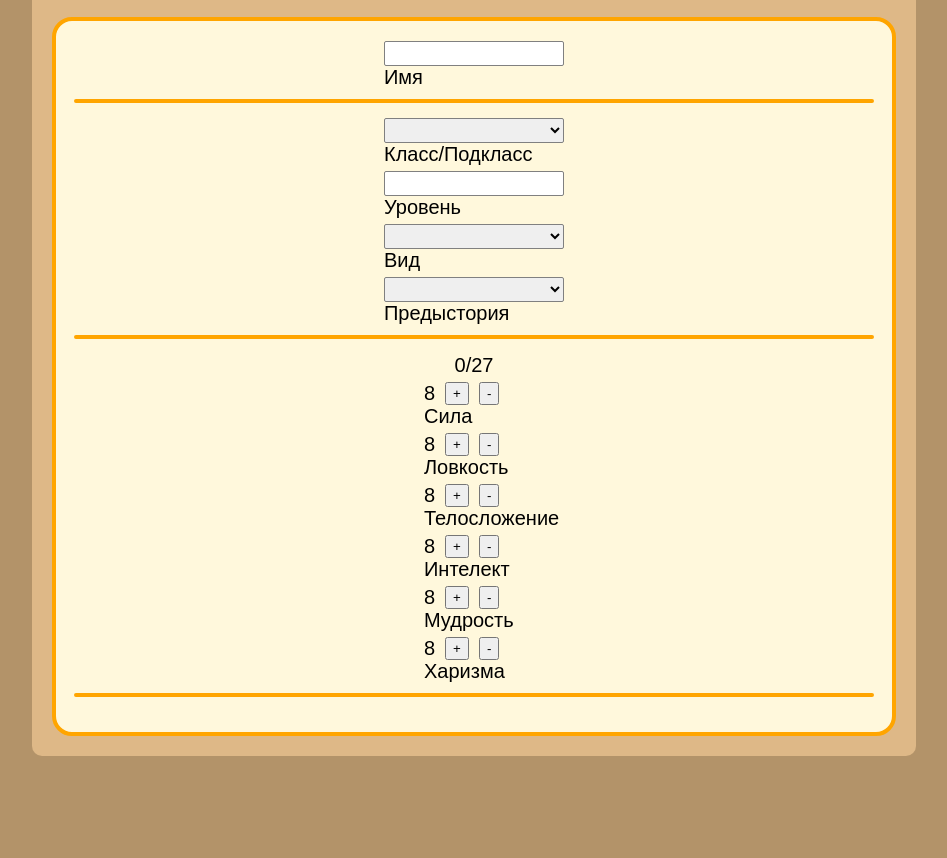
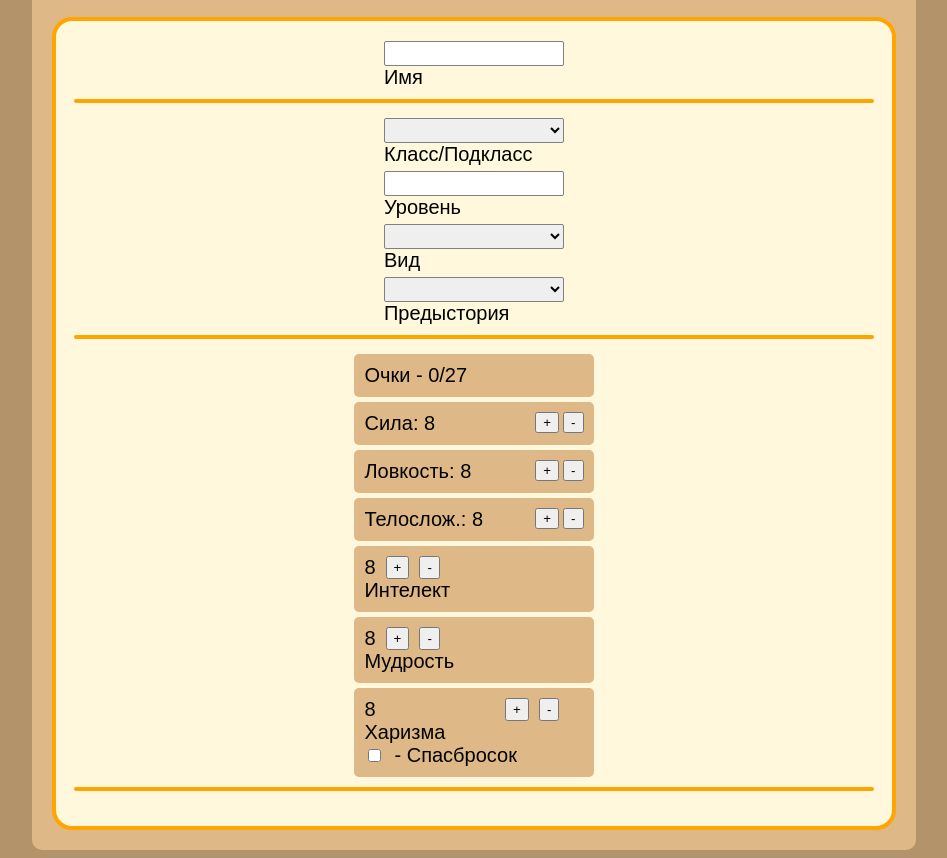
Before and after one commit to Kingulik-22/DnD-Tea, a plain HTML site: page construct.html in a window 1280 px wide. Shown: the part 200-1058 px from the top of the page, without its empty margins (166-1113 px from the left). Before the commit the page ends 964 px from the top, so only its background shows below. Drawn offline with Linux system fonts and the light colour scheme.

Commit message:
Add files via upload

```diff
--- a/construct.html
+++ b/construct.html
@@ -251,34 +251,43 @@
                     <div class="end_line"></div>
                 </div>
                 <div class="content__input_punct">
+                    <div class="content__input_punct_one">
+                        <p class="p_view p_size">Очки - 0/27</p>
+                    </div>
+                    <div class="content__input_punct_one">
+                        <div style="display: flex; gap: 10px; justify-content: space-between;">
+                            <p class="p_view p_size">Сила: 8</p>
                             <div>
-                        <p class="p_view p_size">0/27</p>
-                    </div>
-                    <div style="width: 100px;">
-                        <div style="display: flex; gap: 10px;">
-                            <p class="p_view p_size">8</p>
                                 <button>+</button>
                                 <button>-</button>
                             </div>
-                        <p class="p_view p_size">Сила</p>
                         </div>
-                    <div style="width: 100px;">
-                        <div style="display: flex; gap: 10px;">
-                            <p class="p_view p_size">8</p>
+                        <!-- <div style="display: flex; gap: 10px;">
+                            <button>+</button>
+                            <button>-</button>
+                        </div>   -->
+                    </div>
+                    <div class="content__input_punct_one">
+                        <div style="display: flex; gap: 10px; justify-content: space-between;">
+                            <p class="p_view p_size">Ловкость: 8</p>
+                            <div>
                                 <button>+</button>
                                 <button>-</button>
                             </div>
-                        <p class="p_view p_size">Ловкость</p>
                         </div>
-                    <div style="width: 100px;">
-                        <div style="display: flex; gap: 10px;">
-                            <p class="p_view p_size">8</p>
+                        <!-- <p class="p_view p_size">Ловкость</p> -->
+                    </div>
+                    <div class="content__input_punct_one">
+                        <div style="display: flex; gap: 10px; justify-content: space-between;">
+                            <p class="p_view p_size">Телослож.: 8</p>
+                            <div>
                                 <button>+</button>
                                 <button>-</button>
                             </div>
-                        <p class="p_view p_size">Телосложение</p>
                         </div>
-                    <div style="width: 100px;">
+                        <!-- <p class="p_view p_size">Телосложение</p> -->
+                    </div>
+                    <div class="content__input_punct_one">
                         <div style="display: flex; gap: 10px;">
                             <p class="p_view p_size">8</p>
                             <button>+</button>
@@ -286,7 +295,7 @@
                         </div>
                         <p class="p_view p_size">Интелект</p>
                     </div>
-                    <div style="width: 100px;">
+                    <div class="content__input_punct_one">
                         <div style="display: flex; gap: 10px;">
                             <p class="p_view p_size">8</p>
                             <button>+</button>
@@ -294,13 +303,18 @@
                         </div>
                         <p class="p_view p_size">Мудрость</p>
                     </div>
-                    <div style="width: 100px;">
+                    <div class="content__input_punct_one">
                         <div style="display: flex; gap: 10px;">
                             <p class="p_view p_size">8</p>
+                            <div style="width: 50%;"></div>
                             <button>+</button>
                             <button>-</button>
                         </div>
                         <p class="p_view p_size">Харизма</p>
+                        <div style="display: flex; gap: 10px;">
+                            <input type="checkbox">
+                            <p class="p_view p_size">- Спасбросок</p>
+                        </div>
                     </div>
                     <div class="end_line"></div>
                 </div>
--- a/src/css/construct.css
+++ b/src/css/construct.css
@@ -1,4 +1,4 @@
-.content{
+    .content{
     display: flex;
     justify-content: center;
 }
@@ -53,6 +53,23 @@
 /*    margin-bottom:20px;*/
 }
 
+.content__input_punct_one{
+    background-color: var(--background_color1);
+    padding: 5px;
+
+    width: 30%;
+    min-width: 200px;
+
+    padding: 10px;
+
+    border-radius: 5px;
+
+    /* display: flex; */
+
+    box-sizing: border-box;
+/*    margin-bottom:20px;*/
+}
+
 .end_line{
     border: 2px solid orange;
     width:100%;
```
Lines whose indentation alone changed are shown as unchanged.
